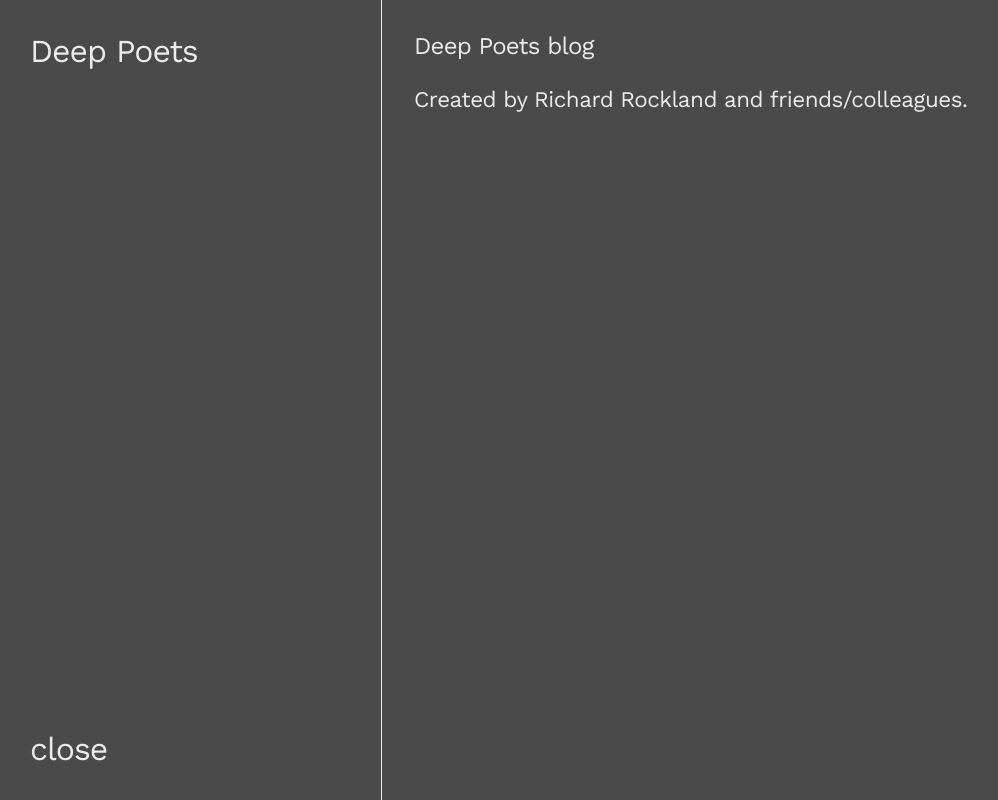
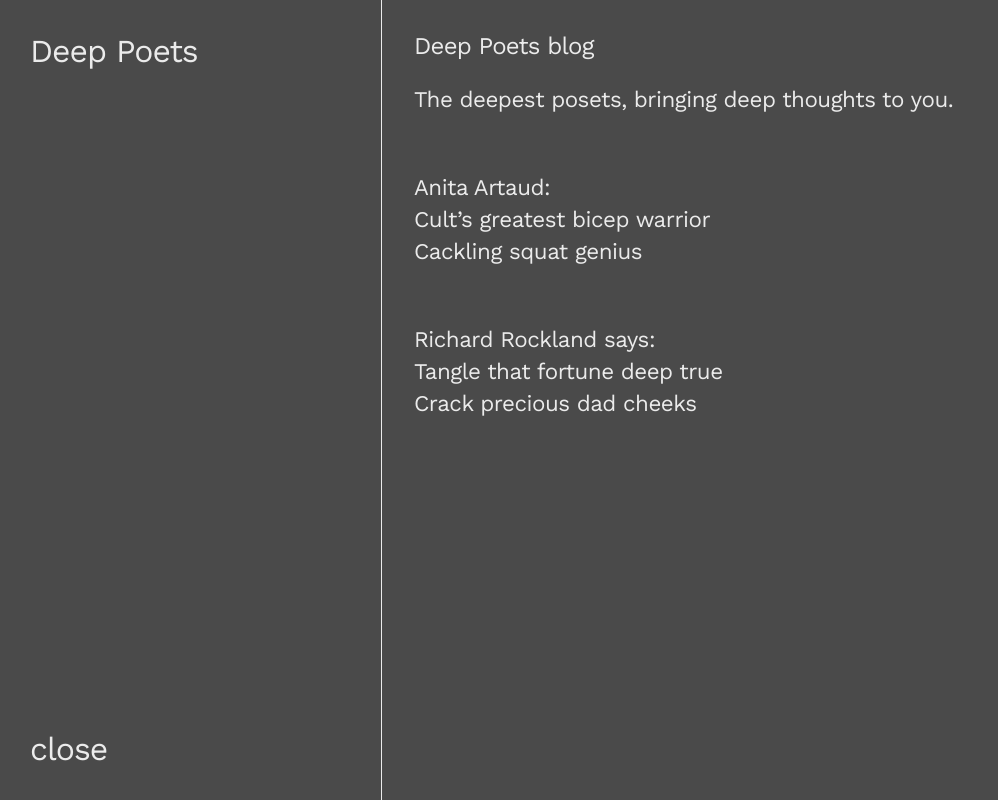
Before and after one commit to mfvil/deep-poets, a Gatsby site: page /info in a window 1280 px wide. Shown: the whole page, without its empty margins (2-1000 px from the left). Built offline with nearby package versions, Linux system fonts and the light colour scheme; Gatsby itself is replaced by a stand-in of ours.

Commit message:
Info page update.

```diff
--- a/src/pages/info.js
+++ b/src/pages/info.js
@@ -14,8 +14,18 @@ export default function Info() {
         <ul>
           <li>
             <p>
-              Created by Richard Rockland and friends/colleagues.
+             The deepest posets, bringing deep thoughts to you.
             </p>
+            <p>&nbsp;</p>
+            <p>Anita Artaud:<br />
+            Cult’s greatest bicep warrior <br />
+            Cackling squat genius
+            </p>
+            <p>&nbsp;</p>
+            <p>Richard Rockland says:<br />
+               Tangle that fortune deep true<br />
+               Crack precious dad cheeks
+           </p>
           </li>
         </ul>
       </section>
```
